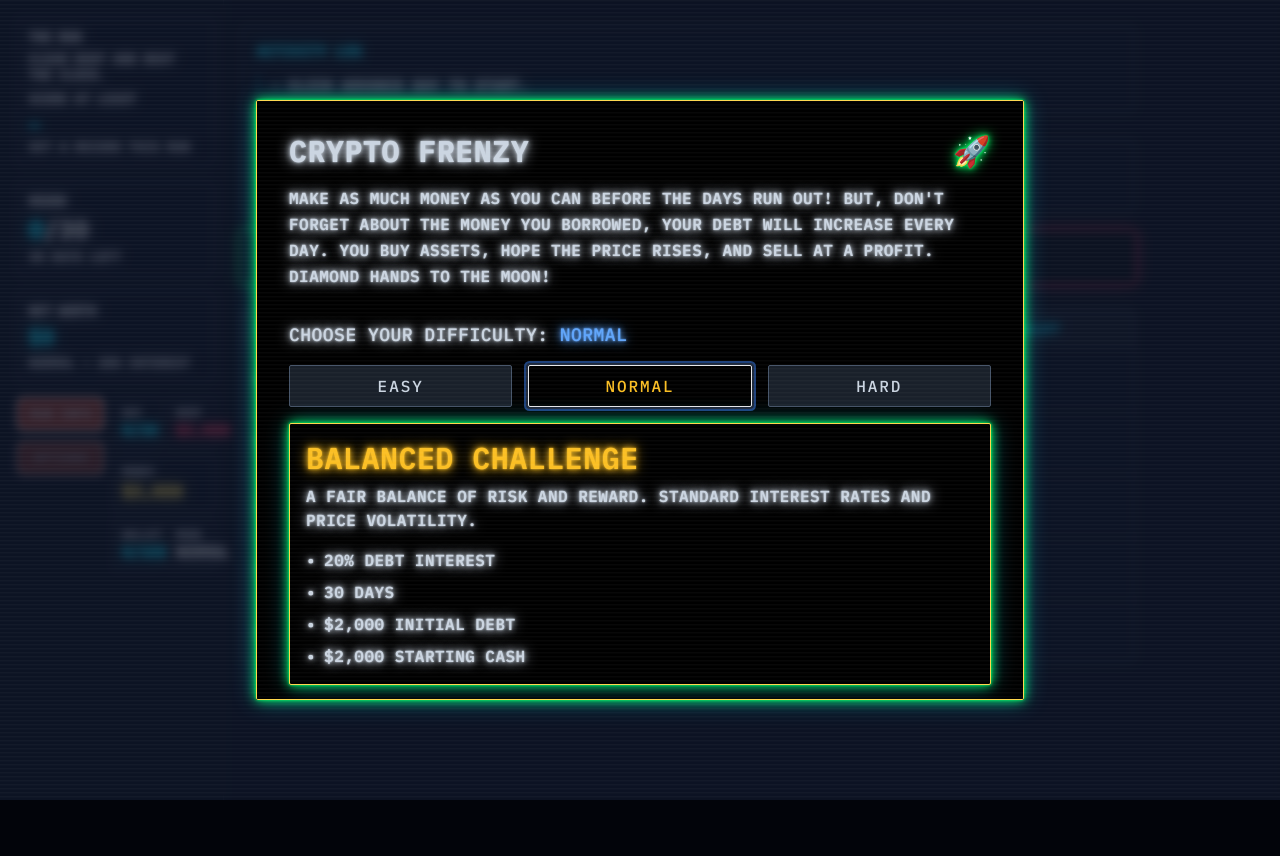
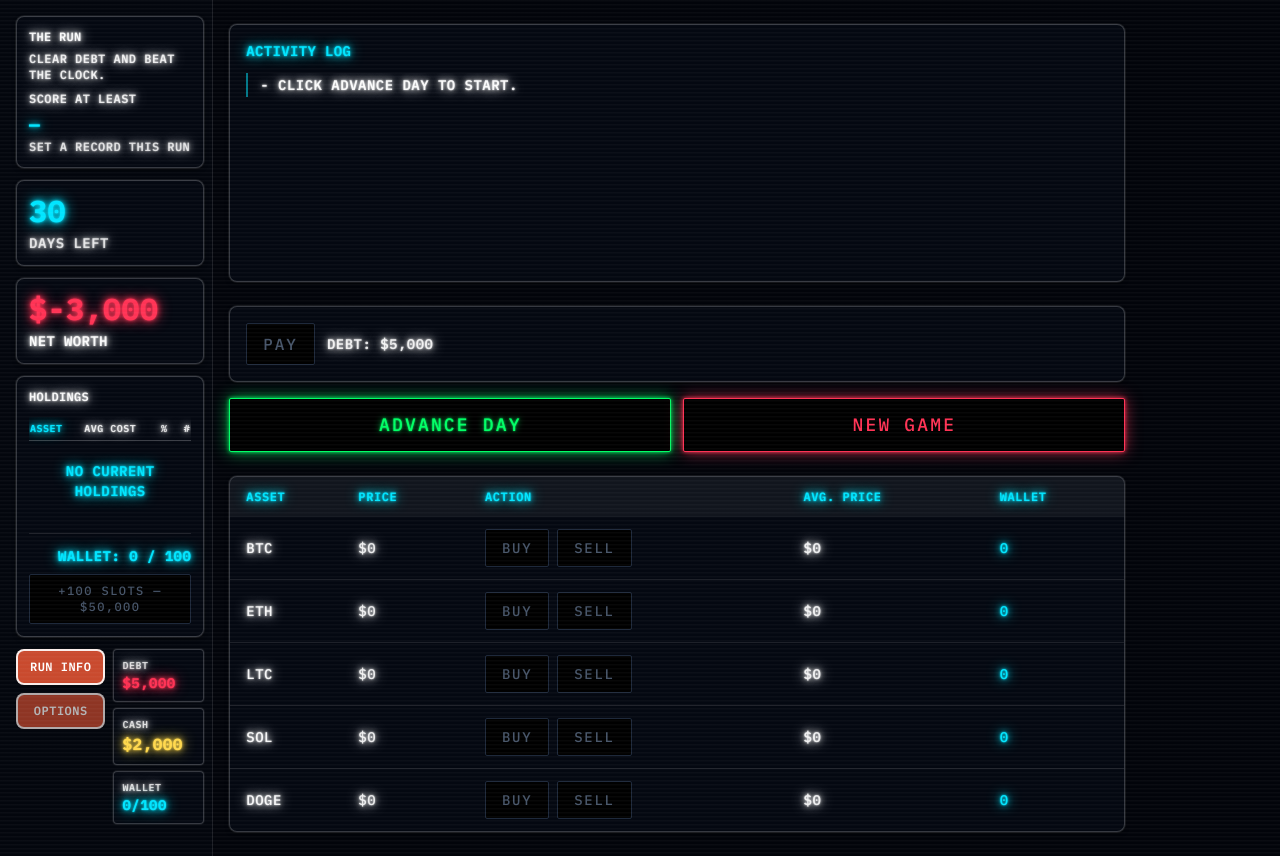
Before and after one commit to whcarter3/crypto-frenzy, a Next.js app: page /game in a window 1280 px wide. Before the commit the page ends 800 px from the top, so only its background shows below. Built offline with nearby package versions, Linux system fonts and the light colour scheme.

Commit message:
newest assets

```diff
--- a/components/Actions.tsx
+++ b/components/Actions.tsx
@@ -2,7 +2,6 @@ import { Dispatch } from 'react';
 import { Action, State } from '../lib/types';
 import { numberWithCommas } from '../helpers/utils';
 import { payDebt } from '../lib/debt';
-import { increaseWalletCapacity } from '../lib/wallet';
 import { advanceDay } from '../lib/advanceDay';
 import { useNotification } from '../lib/NotificationContext';
 
@@ -15,33 +14,12 @@ const Actions = ({
 }) => {
   const { showNotification } = useNotification();
   const canPayDebt = state.cash <= state.debt || state.debt === 0;
-  const cashLessThanWalletExpansionCost =
-    state.cash <= state.wallet.expansionCost;
   const isGameOver = state.currentDay >= state.days;
 
   return (
     <div className="space-y-4">
       <div className="panel-crt rounded-lg p-4">
         <div className="flex flex-wrap items-center gap-4">
-          <div className="flex items-center gap-3">
-            <button
-              className={`btn ${
-                cashLessThanWalletExpansionCost
-                  ? 'btn-disabled'
-                  : 'btn-success'
-              }`}
-              onClick={() =>
-                increaseWalletCapacity(state, dispatch)
-              }
-              id="expandWallet"
-              disabled={cashLessThanWalletExpansionCost}
-            >
-              Buy
-            </button>
-            <span className="text-sm text-white/80">
-              Wallet +{state.wallet.increase}: ${numberWithCommas(state.wallet.expansionCost)}
-            </span>
-          </div>
           <div className="flex items-center gap-3">
             <button
               className={`btn ${
@@ -77,7 +55,7 @@ const Actions = ({
         </button>
         <button
           className="btn btn-danger flex-1 py-3 text-lg"
-          onClick={() => dispatch({ type: 'TOGGLE_MODAL' })}
+          onClick={() => dispatch({ type: 'INIT' })}
           id="newGame"
         >
           New Game
--- a/components/GameSidebar.tsx
+++ b/components/GameSidebar.tsx
@@ -1,6 +1,7 @@
 import { Dispatch } from 'react';
 import { State, Action } from '../lib/types';
 import { numberWithCommas } from '../helpers/utils';
+import { increaseWalletCapacity } from '../lib/wallet';
 
 const GameSidebar = ({
   state,
@@ -24,6 +25,12 @@ const GameSidebar = ({
   const daysLeft = Math.max(0, state.days - state.currentDay);
   const hasHighScore = state.highScore != null && state.highScore > 0;
 
+  const holdings = Object.entries(state.assets).filter(
+    ([_, a]) => a.active && a.wallet > 0,
+  );
+  const canExpandWallet =
+    state.currentDay > 0 && state.cash >= state.wallet.expansionCost;
+
   return (
     <aside className="w-full flex flex-col gap-3">
       {/* Contract / objective panel */}
@@ -40,44 +47,129 @@ const GameSidebar = ({
             <p className="text-lg font-bold text-crt-red">
               ${numberWithCommas(state.highScore!)}
             </p>
-            <p className="text-xs text-white/70">to beat your record</p>
+            <p className="text-xs text-white/70">
+              to beat your record
+            </p>
           </>
         ) : (
           <>
             <p className="text-lg font-bold text-crt-cyan">—</p>
-            <p className="text-xs text-white/70">set a record this run</p>
+            <p className="text-xs text-white/70">
+              set a record this run
+            </p>
           </>
         )}
       </div>
 
       {/* Round / day panel */}
       <div className="panel-crt rounded-lg p-3">
-        <p className="text-xs text-white/90 font-semibold mb-1 tracking-wide">
-          ROUND
-        </p>
-        <p className="text-2xl font-bold text-crt-cyan">
-          {state.currentDay}<span className="text-white/70">/{state.days}</span>
-        </p>
-        <p className="text-xs text-white/70 mt-1">{daysLeft} days left</p>
+        <p className="text-3xl font-bold text-crt-cyan">{daysLeft}</p>
+        <p className="text-sm text-white/70 mt-1">days left</p>
       </div>
 
-      {/* Net worth / current hand equivalent */}
+      {/* Net worth */}
       <div className="panel-crt rounded-lg p-3">
-        <p className="text-xs text-white/90 font-semibold mb-1 tracking-wide">
-          NET WORTH
-        </p>
         <div className="flex items-baseline gap-2">
           <span
-            className={`text-xl font-bold ${
+            className={`text-3xl font-bold ${
               netWorth >= 0 ? 'text-crt-cyan' : 'text-crt-red'
             }`}
           >
             ${numberWithCommas(netWorth)}
           </span>
         </div>
-        <p className="text-xs text-white/70 mt-1">
-          {state.mode} • {state.mode === 'Easy' ? '10%' : state.mode === 'Normal' ? '20%' : '30%'} interest
+        <p className="text-sm text-white/90 font-semibold mt-1 tracking-wide">
+          NET WORTH
         </p>
+      </div>
+
+      {/* Holdings + Wallet capacity */}
+      <div className="panel-crt rounded-lg p-3 space-y-3">
+        <p className="text-xs text-white/90 font-semibold tracking-wide">
+          HOLDINGS
+        </p>
+        <div className="overflow-x-auto max-h-36 overflow-y-auto">
+          <table className="w-full text-[10px]">
+            <thead>
+              <tr className="border-b border-white/20">
+                <th className="text-left py-1 pr-2 font-semibold text-crt-cyan uppercase tracking-wider">
+                  Asset
+                </th>
+                <th className="text-left py-1 pr-2 font-semibold text-white/80 uppercase tracking-wider">
+                  Avg Cost
+                </th>
+                <th className="text-left py-1 pr-2 font-semibold text-white/80 uppercase tracking-wider">
+                  %
+                </th>
+                <th className="text-right py-1 font-semibold text-white/80 uppercase tracking-wider">
+                  #
+                </th>
+              </tr>
+            </thead>
+            <tbody className="divide-y divide-white/10">
+              {holdings.length > 0 ? (
+                holdings.map(([key, asset]) => {
+                  const pct =
+                    asset.averageCost > 0
+                      ? ((asset.price - asset.averageCost) /
+                          asset.averageCost) *
+                        100
+                      : 0;
+                  return (
+                    <tr key={key} className="text-white/90 text-sm">
+                      <td className="py-1 pr-2 font-medium text-crt-cyan">
+                        {asset.symbol}
+                      </td>
+                      <td className="py-1 pr-2">
+                        ${numberWithCommas(asset.averageCost)}
+                      </td>
+                      <td
+                        className={`py-1 pr-2 ${
+                          pct >= 0 ? 'text-crt-green' : 'text-crt-red'
+                        }`}
+                      >
+                        {pct >= 0 ? '+' : ''}
+                        {pct.toFixed(1)}%
+                      </td>
+                      <td className="py-1 text-right">
+                        {asset.wallet}
+                      </td>
+                    </tr>
+                  );
+                })
+              ) : (
+                <tr>
+                  <td
+                    colSpan={4}
+                    className="py-5 text-center text-crt-cyan text-sm"
+                  >
+                    No current holdings
+                  </td>
+                </tr>
+              )}
+            </tbody>
+          </table>
+        </div>
+
+        <div className="border-t border-white/10 pt-3 space-y-2">
+          <div className="flex flex-col justify-end items-end">
+            <p className="text-sm font-bold text-crt-cyan">
+              Wallet: {state.wallet.amount} / {state.wallet.capacity}
+            </p>
+          </div>
+          <button
+            type="button"
+            className={`btn w-full py-2 text-xs ${
+              canExpandWallet ? 'btn-success' : 'btn-disabled'
+            }`}
+            onClick={() => increaseWalletCapacity(state, dispatch)}
+            disabled={!canExpandWallet}
+            id="expandWallet"
+          >
+            +{state.wallet.increase} slots — $
+            {numberWithCommas(state.wallet.expansionCost)}
+          </button>
+        </div>
       </div>
 
       {/* Bottom: Run Info / Options + stat chips */}
@@ -101,34 +193,39 @@ const GameSidebar = ({
           </button>
         </div>
 
-        <div className="flex-1 grid grid-cols-2 gap-1.5 content-start">
+        <div className="flex-1 grid grid-cols-1 gap-1.5 content-start">
           <div className="chip-crt rounded p-2">
-            <p className="text-[10px] text-white/70 uppercase tracking-wider">Day</p>
-            <p className="text-sm font-bold text-crt-cyan" data-cy="day">
-              {state.currentDay}/{state.days}
+            <p className="text-[10px] text-white/70 uppercase tracking-wider">
+              Debt
+            </p>
+            <p
+              className="text-sm font-bold text-crt-red"
+              data-cy="debt"
+            >
+              ${numberWithCommas(state.debt)}
             </p>
           </div>
           <div className="chip-crt rounded p-2">
-            <p className="text-[10px] text-white/70 uppercase tracking-wider">Debt</p>
-            <p className="text-sm font-bold text-crt-red" data-cy="debt">
-              ${numberWithCommas(state.debt)}
+            <p className="text-[10px] text-white/70 uppercase tracking-wider">
+              Cash
             </p>
-          </div>
-          <div className="chip-crt rounded p-2 col-span-2">
-            <p className="text-[10px] text-white/70 uppercase tracking-wider">Money</p>
-            <p className="text-base font-bold text-crt-yellow" data-cy="cash">
+            <p
+              className="text-base font-bold text-crt-yellow"
+              data-cy="cash"
+            >
               ${numberWithCommas(state.cash)}
             </p>
           </div>
           <div className="chip-crt rounded p-2">
-            <p className="text-[10px] text-white/70 uppercase tracking-wider">Wallet</p>
-            <p className="text-sm font-bold text-crt-cyan" data-cy="wallet">
+            <p className="text-[10px] text-white/70 uppercase tracking-wider">
+              Wallet
+            </p>
+            <p
+              className="text-sm font-bold text-crt-cyan"
+              data-cy="wallet"
+            >
               {state.wallet.amount}/{state.wallet.capacity}
             </p>
-          </div>
-          <div className="chip-crt rounded p-2">
-            <p className="text-[10px] text-white/70 uppercase tracking-wider">Mode</p>
-            <p className="text-sm font-bold text-white/90">{state.mode}</p>
           </div>
         </div>
       </div>
--- a/components/Log.tsx
+++ b/components/Log.tsx
@@ -4,7 +4,7 @@ const Log = ({ log }) => {
       <h3 className="text-sm font-semibold text-crt-cyan mb-3 tracking-wide">
         ACTIVITY LOG
       </h3>
-      <ul className="space-y-1.5 max-h-48 overflow-y-auto text-sm text-white/90">
+      <ul className="space-y-1.5 h-48 overflow-y-auto text-sm text-white/90">
         {log.map((msg, idx) => (
           <li
             key={idx}
--- a/components/Table.tsx
+++ b/components/Table.tsx
@@ -102,7 +102,7 @@ const Table = ({
       <table className="w-full">
         <thead className="bg-white/5">
           <tr>
-            <th className="px-4 py-3 text-left text-xs font-semibold text-crt-cyan uppercase tracking-wider">
+            <th className="w-28 min-w-28 max-w-28 px-4 py-3 text-left text-xs font-semibold text-crt-cyan uppercase tracking-wider">
               Asset
             </th>
             <th className="px-4 py-3 text-left text-xs font-semibold text-crt-cyan uppercase tracking-wider">
@@ -145,13 +145,13 @@ const Table = ({
                 className="hover:bg-white/5 transition-colors"
               >
                 <td
-                  className="px-4 py-3 text-sm text-white/90"
+                  className="w-28 min-w-28 max-w-28 px-4 py-3 text-sm text-white/90"
                   data-cy="assetSymbol"
                 >
-                  <div className="flex items-center">
-                    <span className="font-medium">{symbol}</span>
+                  <div className="flex items-center gap-2 min-w-0">
+                    <span className="font-medium shrink-0">{symbol}</span>
                     {wallet > 0 && (
-                      <span className="ml-2 px-1.5 py-0.5 text-xs bg-crt-green/20 text-crt-green rounded border border-crt-green/40">
+                      <span className="shrink-0 px-1.5 py-0.5 text-xs bg-crt-green/20 text-crt-green rounded border border-crt-green/40">
                         Holding
                       </span>
                     )}
--- a/lib/reducer.ts
+++ b/lib/reducer.ts
@@ -4,7 +4,7 @@ import { addTimestamp } from '../helpers/utils';
 export const initialState: State = {
   days: 30,
   currentDay: 0,
-  debt: 2000,
+  debt: 5000,
   cash: 2000,
   interestRate: 0.2,
   log: ['- Click Advance Day to start.'],
@@ -112,8 +112,8 @@ export const reducer = (state: State, action: Action) => {
         state.mode === 'Easy'
           ? 'highScoreEasy'
           : state.mode === 'Hard'
-          ? 'highScoreHard'
-          : 'highScore';
+            ? 'highScoreHard'
+            : 'highScore';
       const savedHighScore = localStorage.getItem(initHighScoreKey);
       return {
         ...initialState,
@@ -181,7 +181,7 @@ export const reducer = (state: State, action: Action) => {
           expansionCost: Math.floor(
             state.wallet.expansionCost +
               state.wallet.expansionCost *
-                state.wallet.percentIncrease
+                state.wallet.percentIncrease,
           ),
         },
       };
@@ -253,7 +253,7 @@ export const reducer = (state: State, action: Action) => {
             ...state.assets[avgCostAssetName],
             averageCost: Math.floor(
               state.assets[avgCostAssetName].totalCost /
-                state.assets[avgCostAssetName].wallet
+                state.assets[avgCostAssetName].wallet,
             ),
           },
         },
@@ -268,12 +268,12 @@ export const reducer = (state: State, action: Action) => {
         state.mode === 'Easy'
           ? 'highScoreEasy'
           : state.mode === 'Hard'
-          ? 'highScoreHard'
-          : 'highScore';
+            ? 'highScoreHard'
+            : 'highScore';
       if (state.mode !== 'Test') {
         localStorage.setItem(
           saveHighScoreKey,
-          action.payload.toString()
+          action.payload.toString(),
         );
       }
       return { ...state, highScore: action.payload };
@@ -287,7 +287,7 @@ export const reducer = (state: State, action: Action) => {
       return {
         ...state,
         debt: Math.floor(
-          state.debt + state.debt * state.interestRate
+          state.debt + state.debt * state.interestRate,
         ),
       };
     case 'TOGGLE_MODAL':
--- a/pages/game.tsx
+++ b/pages/game.tsx
@@ -1,14 +1,22 @@
-import { useReducer } from 'react';
+import { useEffect, useReducer } from 'react';
 import Head from 'next/head';
 import { initialState, reducer } from '../lib/reducer';
 import Table from '../components/Table';
 import Actions from '../components/Actions';
 import GameSidebar from '../components/GameSidebar';
 import Log from '../components/Log';
-import Modal from '../components/GameMode';
+// import Modal from '../components/GameMode';
 
 export default function Game() {
   const [state, dispatch] = useReducer(reducer, initialState);
+
+  // Difficulty modal commented out: assume Normal mode and auto-start
+  useEffect(() => {
+    if (state.modalOpen) {
+      dispatch({ type: 'INIT' });
+      dispatch({ type: 'TOGGLE_MODAL' });
+    }
+  }, []);
 
   return (
     <div className="min-h-screen text-crt-green bg-crt-bg crt-scanlines flex">
@@ -22,7 +30,7 @@ export default function Game() {
       </Head>
 
       <main className="flex-1 flex min-w-0">
-        <div className="w-56 shrink-0 border-r border-white/10 bg-crt-panel/50 py-4 pl-4 pr-2">
+        <div className="w-1/6 shrink-0 border-r border-white/10 bg-crt-panel/50 py-4 pl-4 pr-2">
           <GameSidebar state={state} dispatch={dispatch} />
         </div>
 
@@ -35,9 +43,11 @@ export default function Game() {
         </div>
       </main>
 
+      {/* Difficulty modal commented out – Normal mode only for now
       {state.modalOpen && (
         <Modal state={state} dispatch={dispatch} />
       )}
+      */}
     </div>
   );
 }
--- a/pages/index.tsx
+++ b/pages/index.tsx
@@ -89,6 +89,7 @@ export default function Home() {
                 <li className="text-slate-500">▢ CREDITS (SOON)</li>
               </ul>
             </div>
+            {/* Difficulty selector commented out – Normal mode only for now
             <div className="space-y-2">
               <h3 className="text-crt-cyan font-semibold">
                 DIFFICULTY (IN-GAME)
@@ -99,6 +100,7 @@ export default function Home() {
                 debt mutates.
               </p>
             </div>
+            */}
             <div className="space-y-2">
               <h3 className="text-crt-cyan font-semibold">
                 SYSTEM STATUS
@@ -120,10 +122,7 @@ export default function Home() {
             >
               START RUN
             </Link>
-            <p className="text-xs md:text-sm text-slate-500 text-center sm:text-left">
-              Tip: you can change difficulty and see full rules once
-              the game loads.
-            </p>
+            {/* Tip: you can change difficulty and see full rules once the game loads. */}
           </div>
         </div>
       </main>
```
